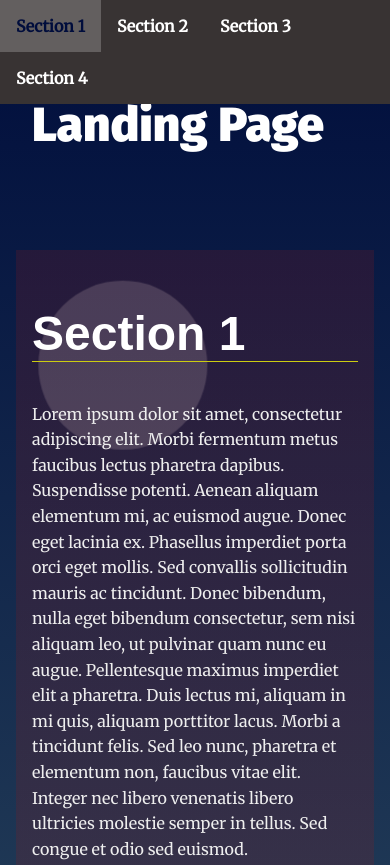
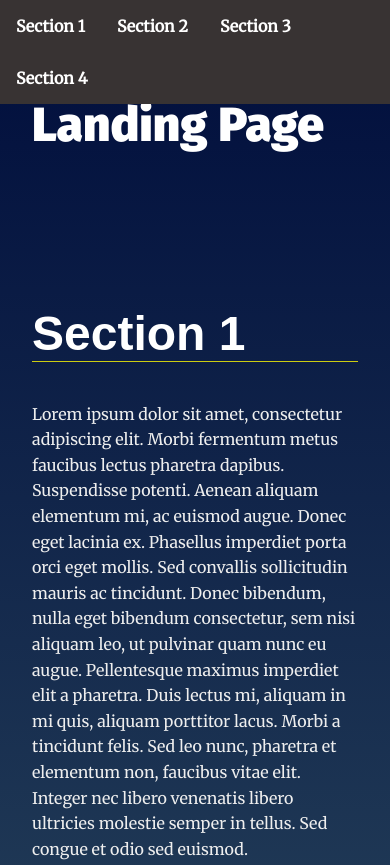
Before and after one commit to YannikJozef/landing-page, a plain HTML site: page landing-page/index.html in a window 390 px wide. Shown: the top 865 px of the page. Drawn offline with Linux system fonts and the light colour scheme.

Commit message:
Changed JS to get highlight right for mobile devices

```diff
--- a/landing-page/css/styles.css
+++ b/landing-page/css/styles.css
@@ -80,12 +80,6 @@ section {
     font-weight: bold;
     text-decoration: none;
     color: #fff;
-}
-
-.navbar__menu .menu__link:hover {
-    background: rgb(99, 95, 95);
-    color: rgba(0, 13, 60, 1);
-    transition: ease 0.3s all;
 }
 
 /* Header Styles */
@@ -193,9 +187,14 @@ section:nth-of-type(3n + 1) .landing__container::after {
 /* ---- Theme State Rules ---- */
 /* Section Active Styles */
 /* Note: your-active-class class is applied through javascript. You should update the class here and in the index.html to what you set in your javascript file.  */
+
+li.your-active-class {
+    background-color: rgba(175, 22, 22, 0.3);
+}
+
 section.your-active-class {
     background: rgb(0, 0, 0);
-    background: linear-gradient(0deg, rgba(150, 26, 26, 0.2) 0%, rgba(150, 26, 26, 0.2) 100%);
+    background: linear-gradient(0deg, rgba(175, 22, 22, 0.3) 0%, rgba(175, 22, 22, 0.2) 100%);
 }
 
 section.your-active-class .landing__container::before {
--- a/landing-page/js/app.js
+++ b/landing-page/js/app.js
@@ -37,6 +37,7 @@ for (const section of sections) {
     const aTag = document.createElement('a');
 
     // adding attributes, classes and appending created elements
+    newLis.setAttribute('id', 'li' + liText.replace(' ', '').toLowerCase())
     aTag.classList.add('menu__link')
     aTag.setAttribute('href', '#' + liText.replace(' ', '').toLowerCase());
     aTag.insertAdjacentText('beforeend', liText);
@@ -64,21 +65,23 @@ document.addEventListener('scroll', function (e) {
 
         // define local variables
 
-        const rect = element.getBoundingClientRect();
-        const isInViewport = rect.top >= 0 &&
-            rect.left >= 0 &&
-            rect.bottom <= (window.innerHeight || document.documentElement.clientHeight) &&
-            rect.right <= (window.innerWidth || document.documentElement.clientWidth);
+        const elementTop = element.offsetTop - 150;
+        const elementBottom = (element.offsetTop + element.offsetHeight) - 150;
+        const isInViewport = pageYOffset >= elementTop && pageYOffset < elementBottom;
+        const liId = 'li' + element.getAttribute('id');
+        const getLiId = document.getElementById(liId);
 
-        // adding the 'your-active-class' to those section in the viewport and removing it from those outside the viewport
+        // adding the 'your-active-class' to those elements in the viewport and removing it from those outside the viewport; for the section and the li elements
 
         if (isInViewport) {
             if (!element.classList.contains('your-active-class')) {
-                element.classList.add('your-active-class')
+                element.classList.add('your-active-class');
+                getLiId.classList.add('your-active-class');
             };
         } else {
             if (element.classList.contains('your-active-class')) {
-                element.classList.remove('your-active-class')
+                element.classList.remove('your-active-class');
+                getLiId.classList.remove('your-active-class');
             };
         }
     }
```
